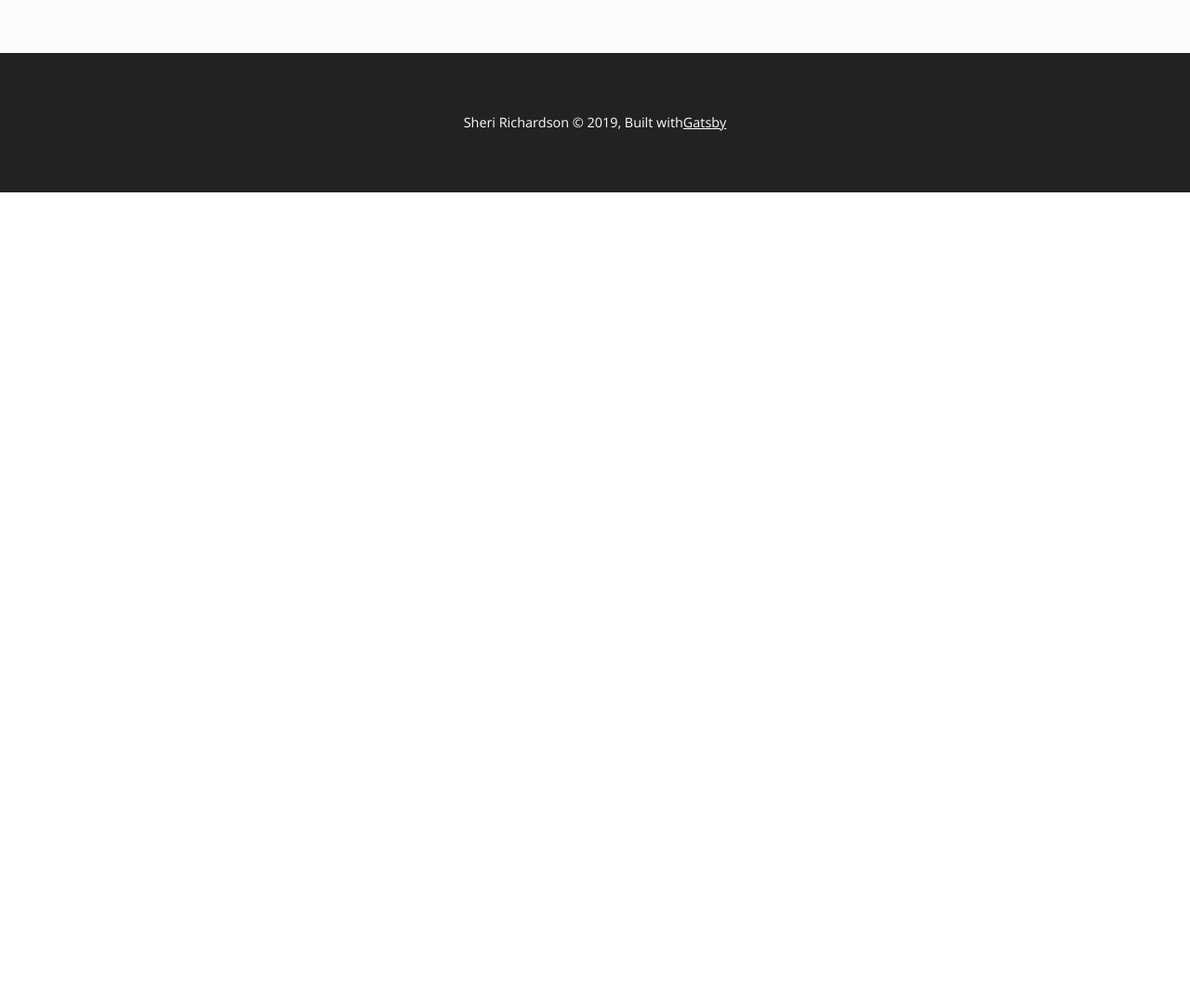
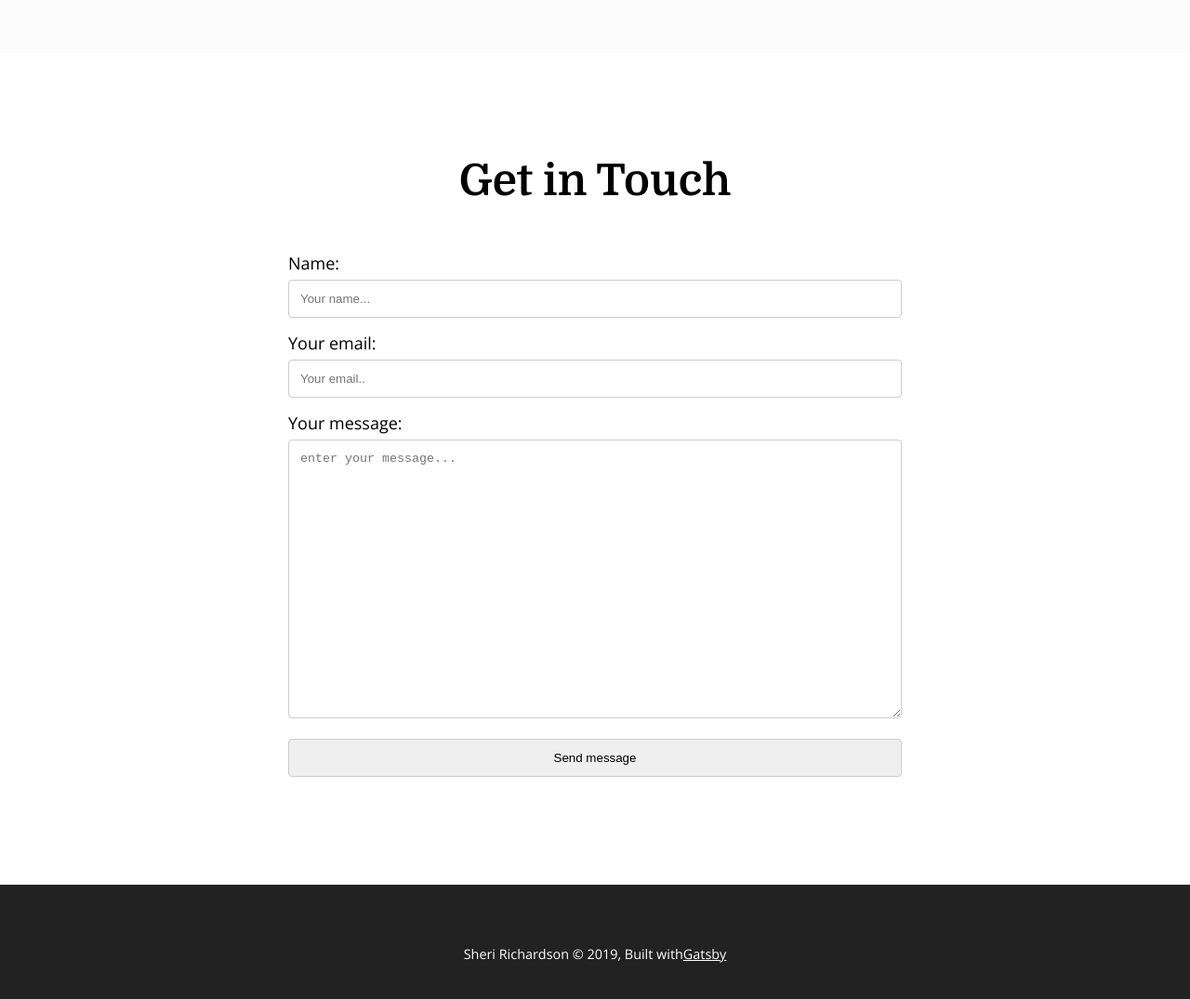
Before and after one commit to sheriallis/portfolio, a Gatsby site: page / in a window 1280 px wide. Shown: the part 6953-8028 px from the top of the page at 93% size. Before the commit the page ends 7160 px from the top, so only its background shows below. Built offline with nearby package versions, Linux system fonts and the light colour scheme; Gatsby itself is replaced by a stand-in of ours.

Commit message:
Add contact section

```diff
--- /dev/null
+++ b/src/components/contact.js
@@ -0,0 +1,72 @@
+import React from "react"
+import styled from "styled-components"
+
+const Section = styled.section`
+  padding: 80px 20px;
+  display: flex;
+  justify-content: center;
+  align-items: center;
+  flex-direction: column;
+`
+const Title = styled.h2``
+
+const FormWrapper = styled.div`
+  width: 100%;
+  max-width: 700px;
+`
+
+const Form = styled.form`
+  display: flex;
+  flex-direction: column;
+  padding: 20px;
+
+  input,
+  select,
+  textarea {
+    width: 100%;
+    padding: 12px;
+    border: 1px solid #ccc;
+    border-radius: 4px;
+    box-sizing: border-box;
+    margin-top: 6px;
+    margin-bottom: 16px;
+    resize: vertical;
+  }
+  textarea {
+    height: 300px;
+  }
+  input[type="submit"] {
+  }
+`
+
+const Contact = () => (
+  <Section>
+    <Title>Get in Touch</Title>
+    <FormWrapper>
+      <Form>
+        <label htmlFor="name">
+          Name:
+          <input type="text" id="name" name="name" placeholder="Your name..." />
+        </label>
+        <label htmlFor="email">
+          Your email:
+          <input
+            type="email"
+            id="email"
+            name="email"
+            placeholder="Your email.."
+          />
+        </label>
+        <label htmlFor="message">Your message:</label>
+        <textarea
+          id="message"
+          name="message"
+          placeholder="enter your message..."
+        />
+        <input type="submit" value="Send message" />
+      </Form>
+    </FormWrapper>
+  </Section>
+)
+
+export default Contact
--- a/src/pages/index.js
+++ b/src/pages/index.js
@@ -4,6 +4,7 @@ import Layout from "../components/layout"
 import Hero from "../components/hero"
 import ProjectList from "../components/projectList"
 import About from "../components/about"
+import Contact from "../components/contact"
 import SEO from "../components/seo"
 
 const IndexPage = () => (
@@ -12,6 +13,7 @@ const IndexPage = () => (
     <Hero />
     <ProjectList />
     <About />
+    <Contact />
   </Layout>
 )
 
```
